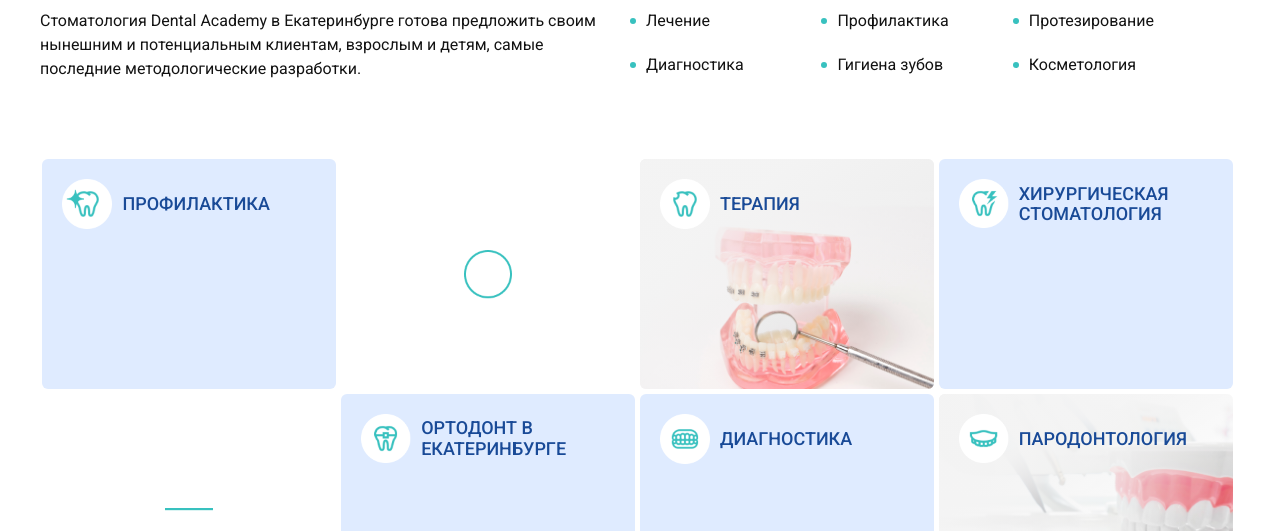
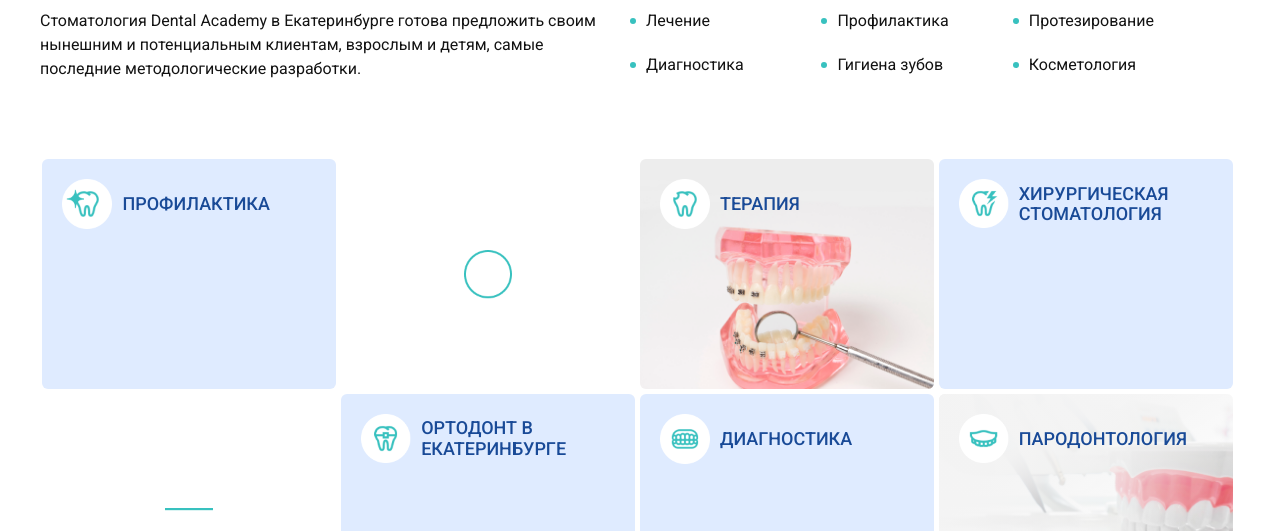
Before and after one commit to ZamarShoo/d_ac, a plain HTML site: page services.html in a window 1280 px wide. Shown: the part 269-800 px from the top of the page. Drawn offline with nearby package versions, Linux system fonts and the light colour scheme.

Commit message:
Update services.html

```diff
--- a/services.html
+++ b/services.html
@@ -220,7 +220,7 @@
             </div>
         </article>
         <article class="service-elem" style="background-image: url(./assets/images/for-delete/2f.png) !important;">
-           <div  style="background: linear-gradient(142.45deg, rgba(244, 244, 244, 0.9) 25.88%, rgba(255, 255, 255, 0) 73.2%);">
+           <div>
             <a href="./service-template.html"><i style="background-image:url(./assets/images/for-delete/1.png);"></i>Терапия</a>
             <ul>
                 <li><a href="./sub-service-template.html">Лечение кариеса</a></li>
```
